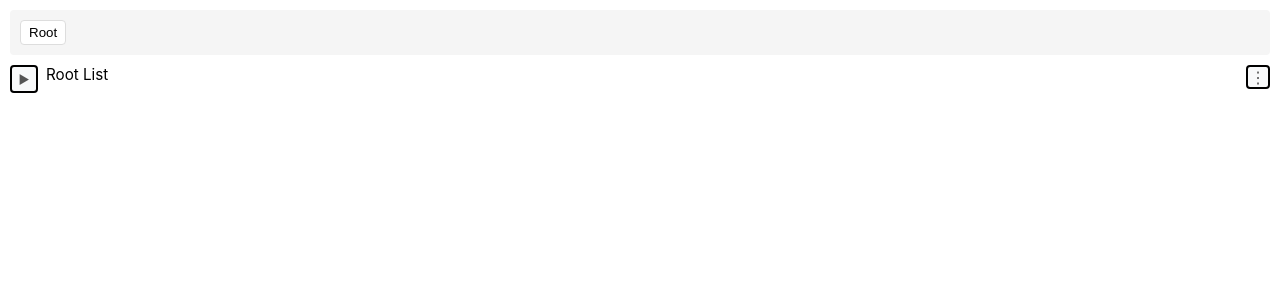
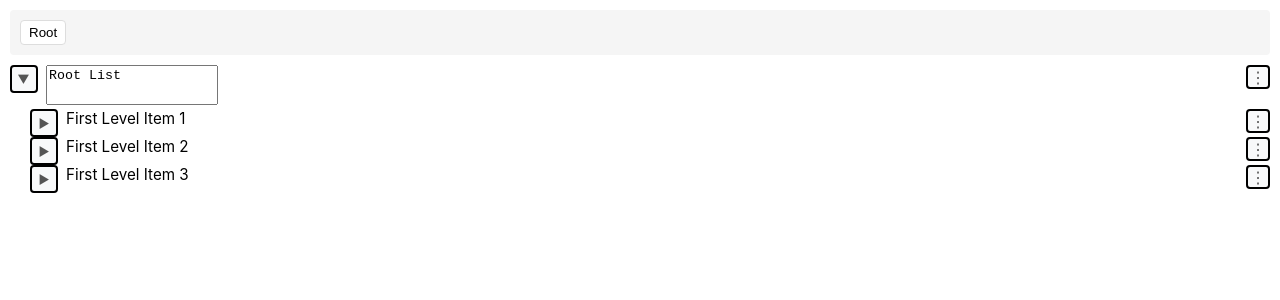
Before and after one commit to jmarkl3/chat-pwa, a React (Create React App) app: page /nested-list in a window 1280 px wide. Shown: the top 300 px of the page. Built offline with nearby package versions, Linux system fonts and the light colour scheme.

Commit message:
open closed part of data structure

```diff
--- a/src/Routes/NestedList/NestedList.js
+++ b/src/Routes/NestedList/NestedList.js
@@ -18,38 +18,44 @@ const addIds = (node) => {
 // Sample test data with 3 layers of nesting and 12 total items
 const testData = addIds({
   content: "Root List",
+  isOpen: true,
   nested: [
     {
       content: "First Level Item 1",
+      isOpen: false,
       nested: [
         {
           content: "Second Level Item 1.1",
+          isOpen: false,
           nested: [
-            { content: "Third Level Item 1.1.1", nested: [] },
-            { content: "Third Level Item 1.1.2", nested: [] }
+            { content: "Third Level Item 1.1.1", isOpen: false, nested: [] },
+            { content: "Third Level Item 1.1.2", isOpen: false, nested: [] }
           ]
         },
-        { content: "Second Level Item 1.2", nested: [] }
+        { content: "Second Level Item 1.2", isOpen: false, nested: [] }
       ]
     },
     {
       content: "First Level Item 2",
+      isOpen: false,
       nested: [
-        { content: "Second Level Item 2.1", nested: [] },
+        { content: "Second Level Item 2.1", isOpen: false, nested: [] },
         {
           content: "Second Level Item 2.2",
+          isOpen: false,
           nested: [
-            { content: "Third Level Item 2.2.1", nested: [] }
+            { content: "Third Level Item 2.2.1", isOpen: false, nested: [] }
           ]
         }
       ]
     },
     {
       content: "First Level Item 3",
+      isOpen: false,
       nested: [
-        { content: "Second Level Item 3.1", nested: [] },
-        { content: "Second Level Item 3.2", nested: [] },
-        { content: "Second Level Item 3.3", nested: [] }
+        { content: "Second Level Item 3.1", isOpen: false, nested: [] },
+        { content: "Second Level Item 3.2", isOpen: false, nested: [] },
+        { content: "Second Level Item 3.3", isOpen: false, nested: [] }
       ]
     }
   ]
@@ -197,6 +203,7 @@ function NestedList() {
     const emptyNode = {
       id: generateId(),
       content: "New Item",
+      isOpen: false,
       nested: []
     };
     console.log('Adding empty node after index:', currentIndex);
@@ -248,6 +255,27 @@ function NestedList() {
   const setAsRoot = (path) => {
     console.log('Setting new root path:', path);
     setRootPath([...path]);
+  };
+
+  // Function to toggle open/closed state
+  const toggleOpen = (path) => {
+    console.log('Toggling open state at path:', path);
+
+    // Create a deep copy of the current data
+    const newData = JSON.parse(JSON.stringify(data));
+
+    // Navigate to the target node
+    let current = newData;
+    for (let i = 0; i < path.length; i++) {
+      current = current.nested[path[i]];
+    }
+
+    // Toggle the isOpen state
+    current.isOpen = !current.isOpen;
+    console.log('New isOpen state:', current.isOpen);
+
+    // Update the state with the new data
+    setData(newData);
   };
 
   // Helper to get node at a specific path
@@ -302,6 +330,7 @@ function NestedList() {
           addAfter={addAfter}
           deleteItem={deleteItem}
           setAsRoot={setAsRoot}
+          toggleOpen={toggleOpen}
         />
     </div>
   );
--- a/src/Routes/NestedList/NestedListItem.js
+++ b/src/Routes/NestedList/NestedListItem.js
@@ -3,9 +3,8 @@ import './NestedList.css';
 import { ellipsis } from '../App/functions';
 
 // Recursive component for rendering individual items
-export default function NestedListItem({ item, index, depth = 0, path = [], updateContent, moveItem, duplicateItem, addAfter, deleteItem, setAsRoot }) {
+export default function NestedListItem({ item, index, depth = 0, path = [], updateContent, moveItem, duplicateItem, addAfter, deleteItem, setAsRoot, toggleOpen }) {
   // State for UI interactions
-  const [isOpen, setIsOpen] = useState(false);
   const [menuOpen, setMenuOpen] = useState(false);
   const textareaRef = useRef(null);
 
@@ -17,11 +16,6 @@ export default function NestedListItem({ item, index, depth = 0, path = [], upda
     ? item.content.slice(0, 60) + '...'
     : item.content;
 
-  // Toggle expansion of nested items
-  const toggleOpen = () => {
-    setIsOpen(!isOpen);
-  };
-
   // Toggle the action menu
   const toggleMenu = (e) => {
     e.stopPropagation();
@@ -30,22 +24,22 @@ export default function NestedListItem({ item, index, depth = 0, path = [], upda
 
   // Auto-resize textarea when content changes or when it becomes visible
   useEffect(() => {
-    if (isOpen && textareaRef.current) {
+    if (item.isOpen && textareaRef.current) {
       // Reset height to auto to get the correct scrollHeight
       textareaRef.current.style.height = 'auto';
       // Set the height to match the content
       textareaRef.current.style.height = textareaRef.current.scrollHeight + 'px';
     }
-  }, [isOpen, item?.content]);
+  }, [item.isOpen, item?.content]);
 
   return (
     <div className="nested-list-item" style={{ paddingLeft: `${depth * 20}px` }}>
-      <div className="nested-item-header" onClick={toggleOpen}>
+      <div className="nested-item-header" onClick={() => toggleOpen(path)}>
         <div className="header-content">
-          <span className={`arrow ${isOpen ? 'open' : ''}`}>▶</span>
+          <span className={`arrow ${item.isOpen ? 'open' : ''}`}>▶</span>
           <div className="nested-title">
             <div className="content-text">
-              {isOpen ?
+              {item.isOpen ?
                 <textarea
                   ref={textareaRef}
                   defaultValue={item?.content}
@@ -117,7 +111,7 @@ export default function NestedListItem({ item, index, depth = 0, path = [], upda
       </div>
 
       {/* Render nested items when expanded */}
-      {isOpen && hasNested && (
+      {item.isOpen && hasNested && (
         <div className="nested-children">
           {item.nested.map((nestedItem, nestedIndex) => (
             <NestedListItem
@@ -132,6 +126,7 @@ export default function NestedListItem({ item, index, depth = 0, path = [], upda
               addAfter={addAfter}
               deleteItem={deleteItem}
               setAsRoot={setAsRoot}
+              toggleOpen={toggleOpen}
             />
           ))}
         </div>
```
